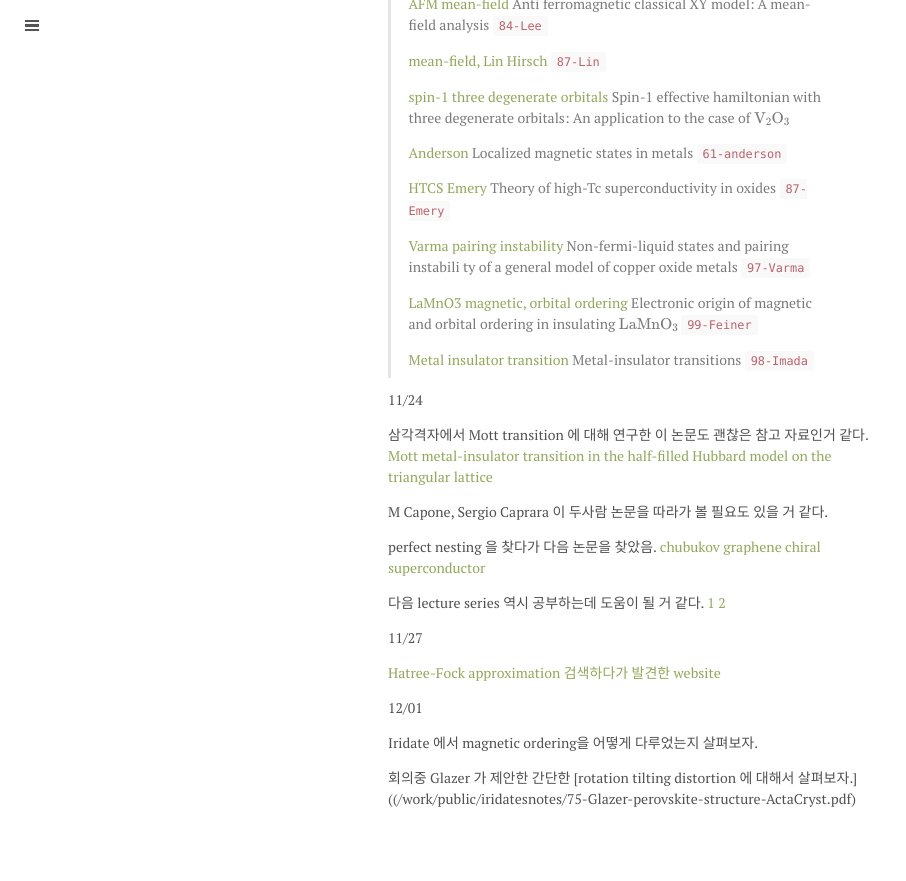
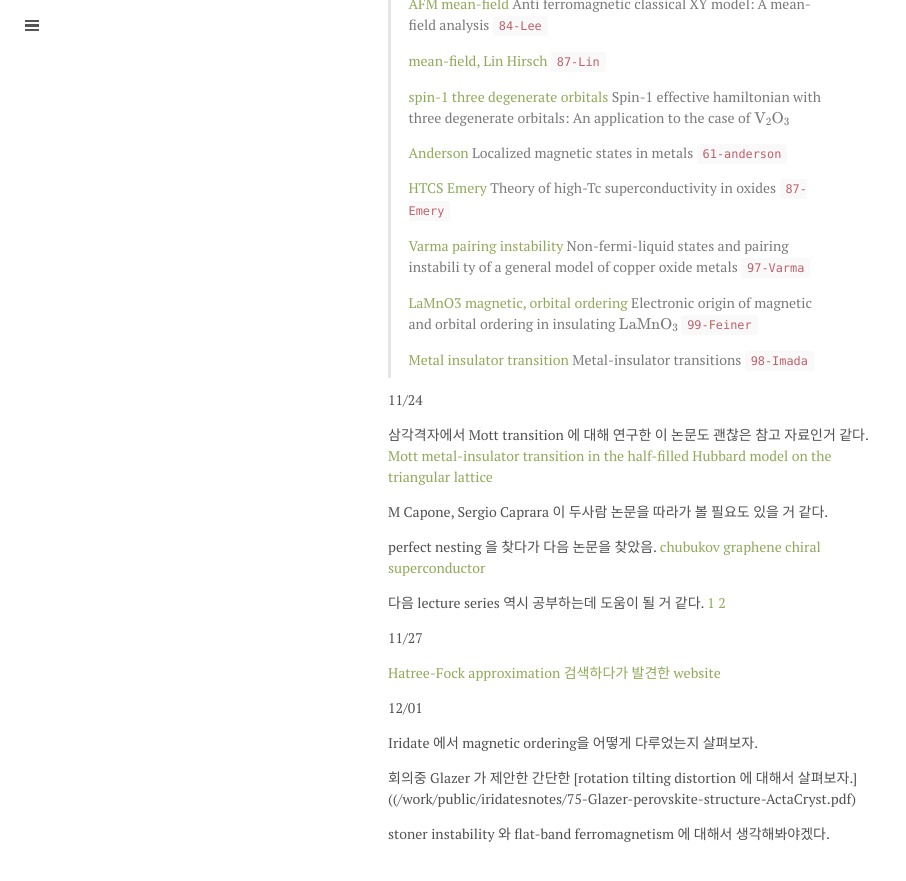
Before and after one commit to qkrwlsghdcjsworlt/work, a Jekyll site: the page built from iridates-note.md, in a window 1280 px wide and 900 px high, scrolled down 4062 px. Shown: the top 881 px of the window, without its empty margins (0-906 px from the left). Built offline with Jekyll 4.4.1, drawn with Linux system fonts in a browser that asks for light colours; formulas are drawn with MathJax 3.

Commit message:
“update”

```diff
--- a/iridates-note.md
+++ b/iridates-note.md
@@ -231,3 +231,6 @@ perfect nesting 을 찾다가 다음 논문을 찾았음.
 Iridate 에서 magnetic ordering을 어떻게 다루었는지 살펴보자.
 
 회의중 Glazer 가 제안한 간단한 [rotation tilting distortion 에 대해서 살펴보자.](({{ site.baseurl }}/public/iridatesnotes/75-Glazer-perovskite-structure-ActaCryst.pdf)
+
+
+stoner instability 와 flat-band ferromagnetism 에 대해서 생각해봐야겠다.
```
